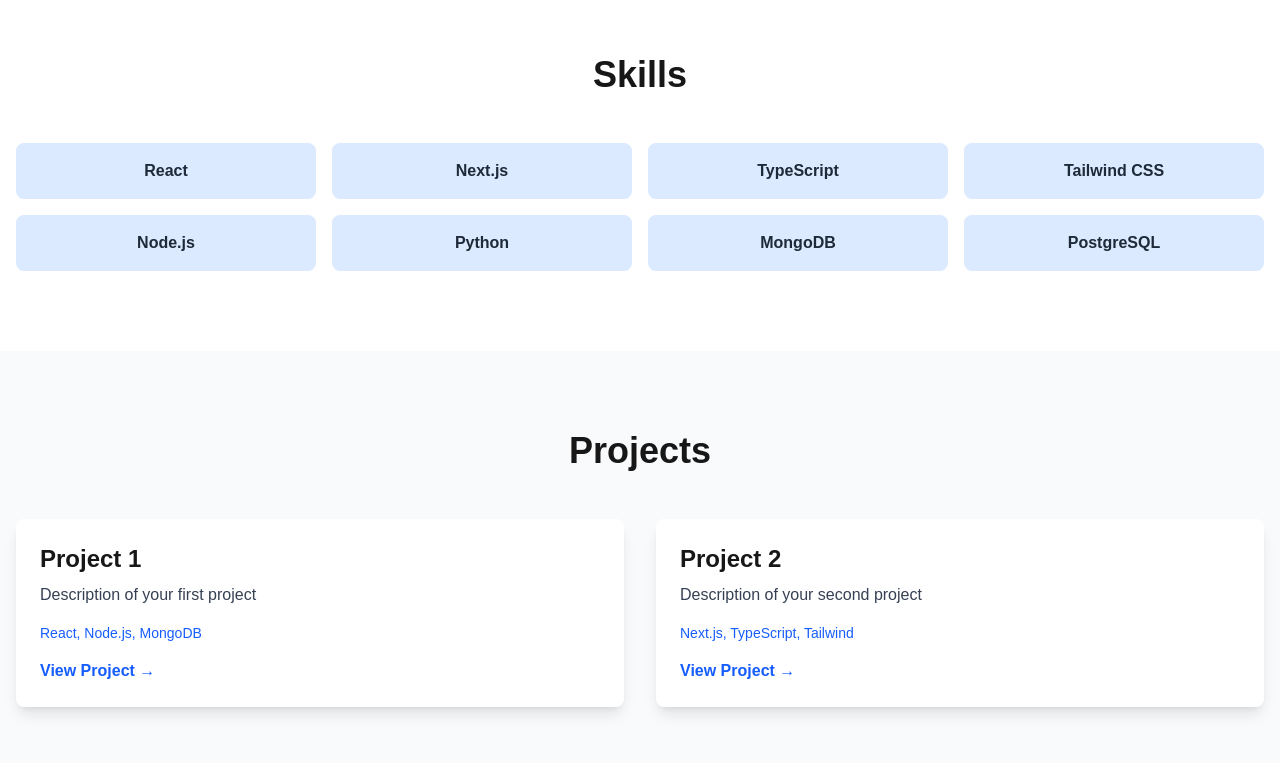
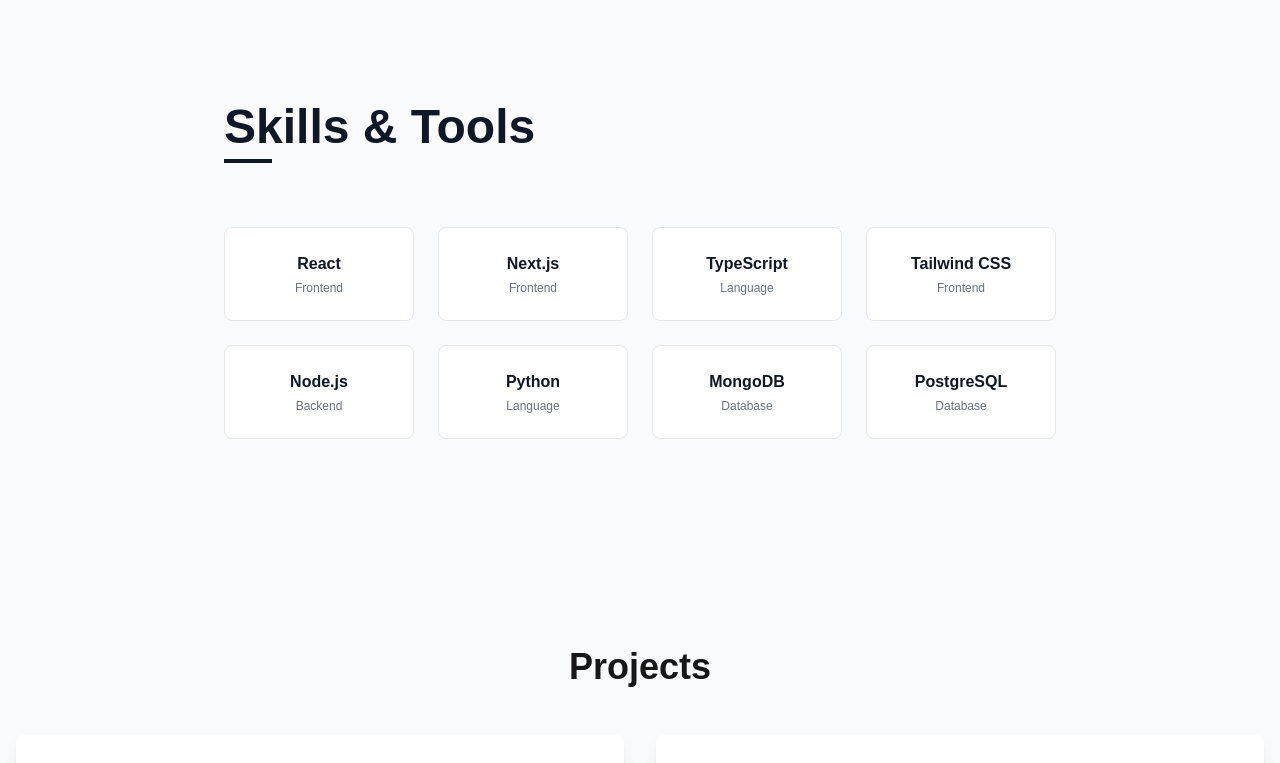
Before and after one commit to Jiggy40-cpu/tonye-portfolio, a Next.js app: page / in a window 1280 px wide. Shown: the part 1487-2250 px from the top of the page. Built offline with nearby package versions, Linux system fonts and the light colour scheme.

Commit message:
made changes to skill

```diff
--- a/components/Skills.tsx
+++ b/components/Skills.tsx
@@ -1,20 +1,59 @@
 'use client'
+
 function Skills() {
-  const skills = ['React', 'Next.js', 'TypeScript', 'Tailwind CSS', 'Node.js', 'Python', 'MongoDB', 'PostgreSQL'];
+  const skills = [
+    { name: 'React', category: 'Frontend' },
+    { name: 'Next.js', category: 'Frontend' },
+    { name: 'TypeScript', category: 'Language' },
+    { name: 'Tailwind CSS', category: 'Frontend' },
+    { name: 'Node.js', category: 'Backend' },
+    { name: 'Python', category: 'Language' },
+    { name: 'MongoDB', category: 'Database' },
+    { name: 'PostgreSQL', category: 'Database' },
+  ];
 
   return (
-    <section className="py-20">
-      <div className="max-w-7xl mx-auto px-4">
-        <h2 className="text-4xl font-bold mb-12 text-center">Skills</h2>
-        <div className="grid grid-cols-2 md:grid-cols-4 gap-4">
+    <section id="skills" className="py-20 md:py-32 bg-gray-50">
+      <div className="max-w-4xl mx-auto px-4 sm:px-6 lg:px-8">
+        {/* Section Heading */}
+        <div className="mb-16">
+          <h2 className="text-4xl md:text-5xl font-bold text-gray-900 mb-2">Skills & Tools</h2>
+          <div className="w-12 h-1 bg-gray-900"></div>
+        </div>
+
+        {/* Skills Grid */}
+        <div className="grid grid-cols-2 md:grid-cols-3 lg:grid-cols-4 gap-4 md:gap-6">
           {skills.map((skill) => (
-            <div key={skill} className="bg-blue-100 p-4 rounded-lg text-center font-semibold text-gray-800">
-              {skill}
+            <div
+              key={skill.name}
+              className="bg-white border border-gray-200 p-6 rounded-lg text-center hover:shadow-md hover:border-gray-300 transition-all duration-200 group"
+            >
+              <p className="font-semibold text-gray-900 text-base mb-1 group-hover:text-gray-700">
+                {skill.name}
+              </p>
+              <p className="text-gray-500 text-xs font-medium">
+                {skill.category}
+              </p>
             </div>
           ))}
         </div>
+
+        {/* Alternative: Minimalist Style (uncomment to use) */}
+        {/*
+        <div className="flex flex-wrap gap-3 justify-center md:justify-start">
+          {skills.map((skill) => (
+            <span
+              key={skill.name}
+              className="px-4 py-2 bg-gray-200 text-gray-900 rounded-full text-sm font-medium hover:bg-gray-300 transition-colors"
+            >
+              {skill.name}
+            </span>
+          ))}
+        </div>
+        */}
       </div>
     </section>
   );
 }
-export default  Skills;
+
+export default Skills;
```
